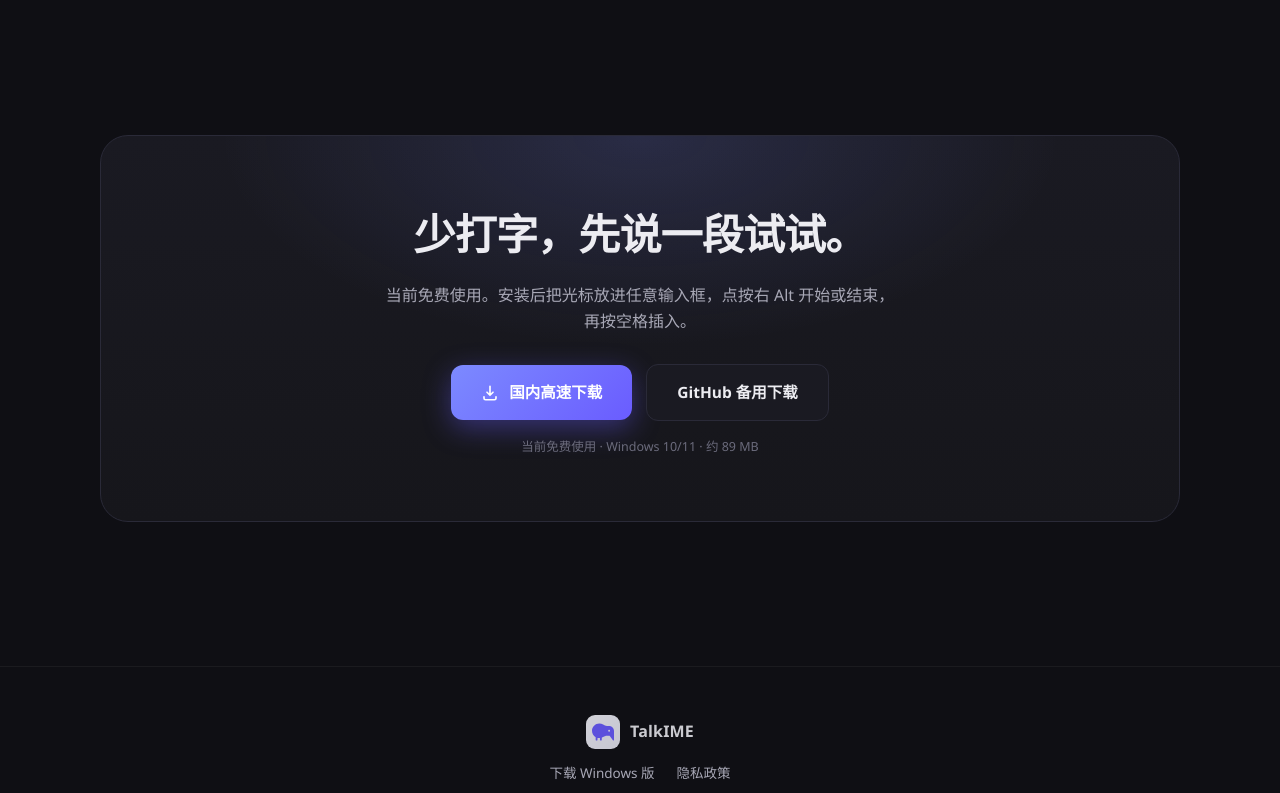
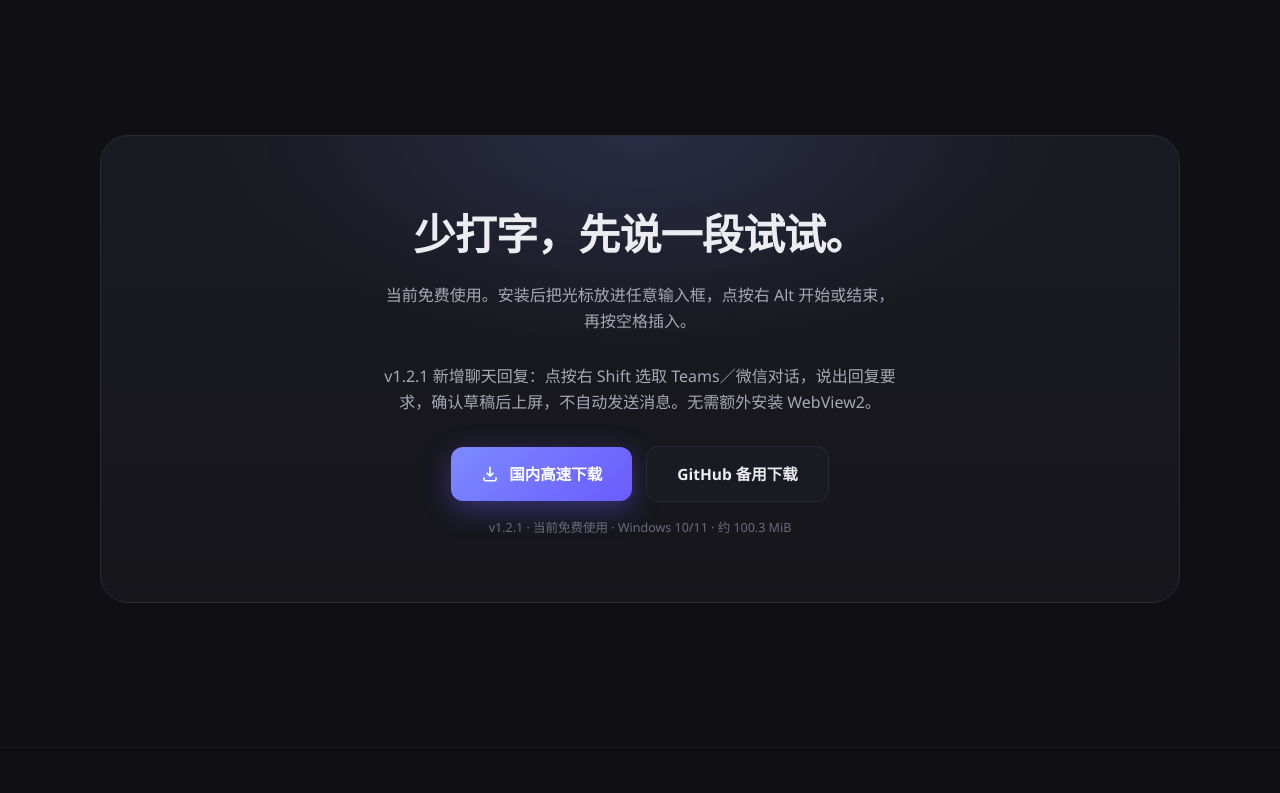
Before and after one commit to YanaYuan/TalkIME-releases, a plain HTML site: page index.html in a window 1280 px wide. Shown: the part 3460-4253 px from the top of the page. Drawn offline with Linux system fonts and the light colour scheme.

Commit message:
Publish TalkIME v1.2.1 download page and chat reply guide
Co-authored-by: Copilot <223556219+Copilot@users.noreply.github.com>

```diff
--- a/index.html
+++ b/index.html
@@ -450,6 +450,7 @@
   <div class="final reveal">
     <h2>少打字，先说一段试试。</h2>
     <p>当前免费使用。安装后把光标放进任意输入框，点按右 Alt 开始或结束，再按空格插入。</p>
+    <p>v1.2.1 新增聊天回复：点按右 Shift 选取 Teams／微信对话，说出回复要求，确认草稿后上屏，不自动发送消息。无需额外安装 WebView2。</p>
     <div class="cta-row">
       <a class="btn btn-primary" id="dl-btn-2" href="#">
         <svg viewBox="0 0 24 24" fill="none" stroke="currentColor" stroke-width="2.2" stroke-linecap="round" stroke-linejoin="round"><path d="M12 3v12m0 0l-4-4m4 4l4-4M4 17v2a2 2 0 002 2h12a2 2 0 002-2v-2"/></svg>
@@ -459,7 +460,7 @@
         GitHub 备用下载
       </a>
     </div>
-    <div class="dl-meta">当前免费使用 · Windows 10/11 · 约 89 MB</div>
+    <div class="dl-meta">v1.2.1 · 当前免费使用 · Windows 10/11 · 约 100.3 MiB</div>
   </div>
 </section>
 
@@ -487,8 +488,8 @@
 
 <script>
   // 安装包链接的唯一配置入口：国内 COS 为主，GitHub 为备用。
-  var COS_DOWNLOAD_URL = "https://talkime-releases-1321205788.cos.ap-beijing.myqcloud.com/releases/v1.1.9/TalkIME-Setup-1.1.9.exe";
-  var GITHUB_DOWNLOAD_URL = "https://github.com/YanaYuan/TalkIME-releases/releases/download/v1.1.9/TalkIME-Setup-1.1.9.exe";
+  var COS_DOWNLOAD_URL = "https://talkime-releases-1321205788.cos.ap-beijing.myqcloud.com/releases/v1.2.1/TalkIME-Setup-1.2.1.exe";
+  var GITHUB_DOWNLOAD_URL = "https://github.com/YanaYuan/TalkIME-releases/releases/download/v1.2.1/TalkIME-Setup-1.2.1.exe";
   document.querySelectorAll('#dl-btn, #dl-btn-2').forEach(function(el){ el.setAttribute('href', COS_DOWNLOAD_URL); });
   document.querySelectorAll('#dl-github, #dl-github-2').forEach(function(el){ el.setAttribute('href', GITHUB_DOWNLOAD_URL); });
 
@@ -502,7 +503,7 @@
   if(document.referrer){
     try{ referrerHost = new URL(document.referrer).hostname || 'direct'; }catch(e){}
   }
-  window.clarity('set', 'release_version', '1.1.9');
+  window.clarity('set', 'release_version', '1.2.1');
   window.clarity('set', 'pricing_mode', 'free');
   window.clarity('set', 'referrer_host', referrerHost.slice(0, 100));
   window.clarity('event', 'landing_page_view');
```
Also changed, not shown: 1 other file.
